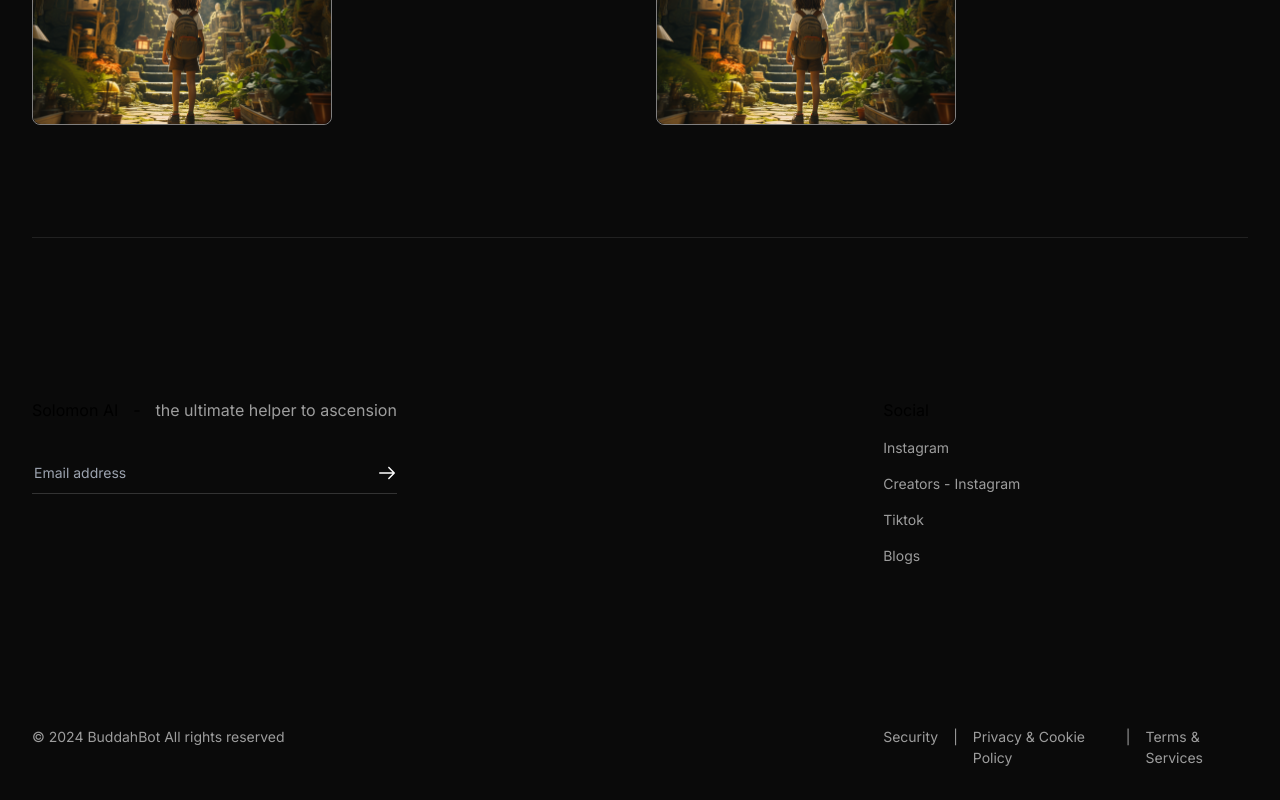
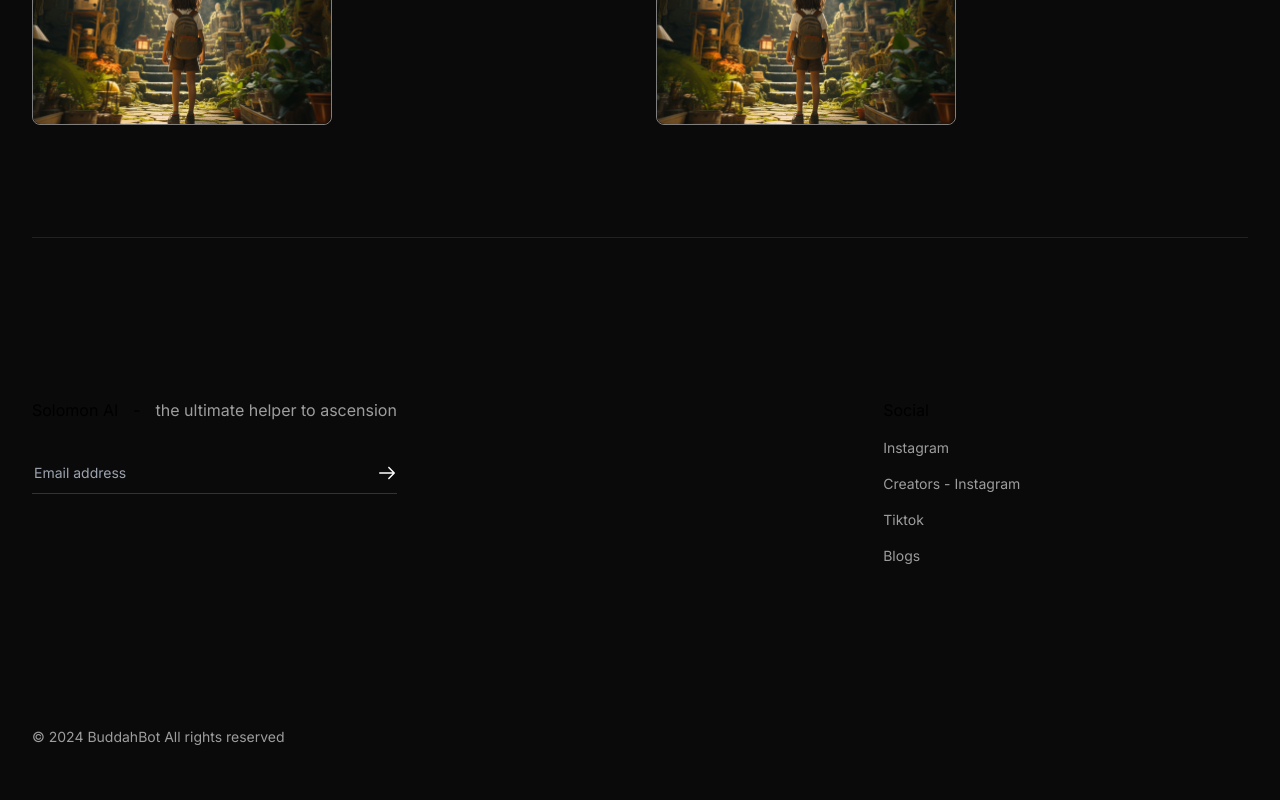
Before and after one commit to slimmsyd/SOLOMON_V3, a Next.js app in the folder solomon_ai/: page / in a window 1280 px wide. Shown: the part 6809-7609 px from the top of the page. After the commit the page ends 7588 px from the top, so only its background shows below. Built offline with nearby package versions, Linux system fonts and the light colour scheme.

Commit message:
made the thing hidden

```diff
--- a/solomon_ai/src/app/HomePage.tsx
+++ b/solomon_ai/src/app/HomePage.tsx
@@ -880,7 +880,7 @@ export default function HomePage() {
               © 2024 BuddahBot All rights reserved
             </p>
 
-            <div className="md:flex flex-row gap-[15px] w-[30%]  hidden">
+            <div className="md:flex flex-row gap-[15px] w-[30%] md:hidden  hidden">
               <Link href="/" className="text-gray text-[14px]">
                 {" "}
                 Security
```
